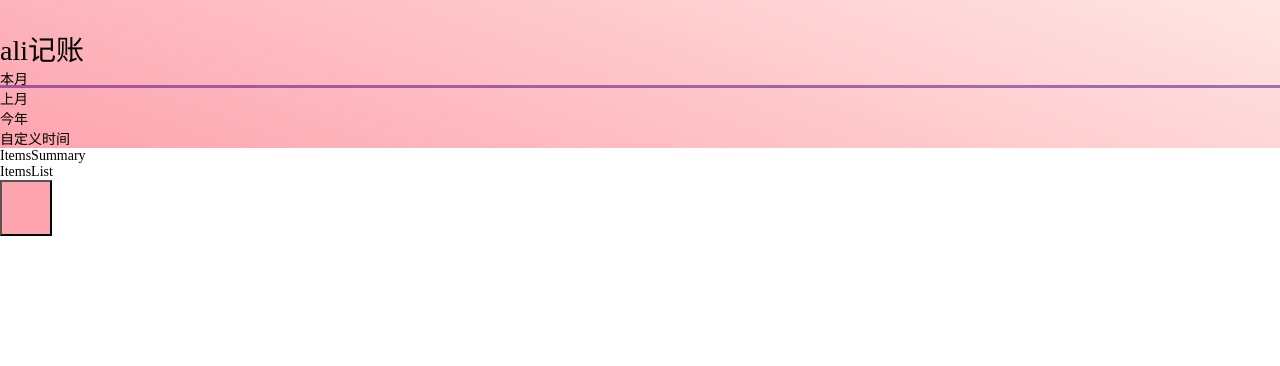
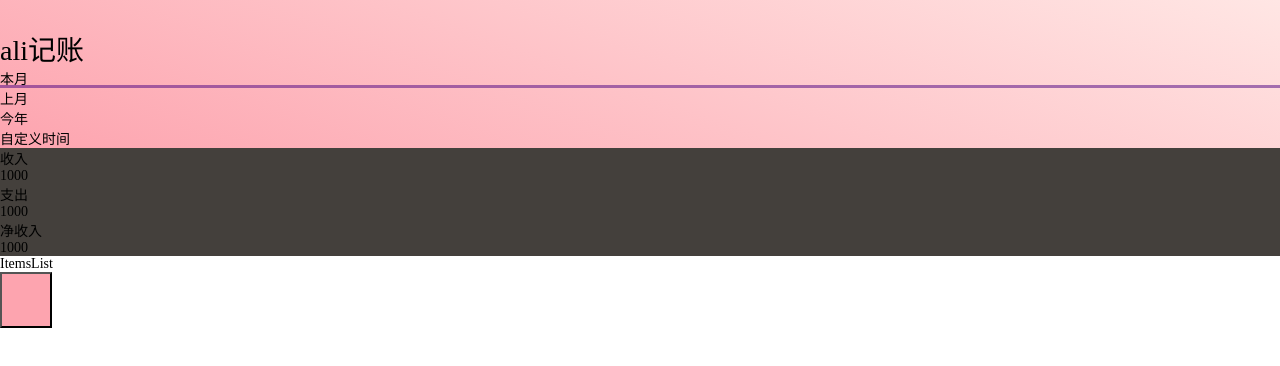
Before and after one commit to christina-xhy/January31, a React (Vite) app: page /items in a window 1280 px wide. Shown: the top 366 px of the page. Built offline with nearby package versions, Linux system fonts and the light colour scheme.

Commit message:
完成Itemssummary 页面

```diff
--- a/src/app.scss
+++ b/src/app.scss
@@ -5,6 +5,7 @@
   *::after, *::before{ box-sizing: border-box; }
   a{color: inherit; text-decoration: none;}
   h1,h2,h3,h4,h5,h6{font-weight: normal;}
+  ol,li{list-style: none;}
 
   html{
     font-size: 14px;
--- a/src/components/TimeRangePicker.tsx
+++ b/src/components/TimeRangePicker.tsx
@@ -35,13 +35,15 @@ const timeRanges: { key: TimeRange; text: string }[] = [
   { key: 'thisYear', text: '今年' },
   { key: 'custom', text: '自定义时间' },
 ]
+
+
 export const TimeRangePicker: React.FC<Props> = ({ selected, onSelected }) => {
   return (
-    <ol flex text-white children-px-24px children-py-12px cursor-pointer>
+    <ul flex text-white children-px-24px children-py-12px cursor-pointer>
       {timeRanges.map(tr => <li key={tr.key} className={tr.key === selected ? s.selected : ''}
         onClick={() => onSelected(tr.key)}>
         {tr.text}
       </li>)}
-    </ol>
+    </ul>
   )
 }
--- a/src/pages/ItemsPages/ItemsSummary.tsx
+++ b/src/pages/ItemsPages/ItemsSummary.tsx
@@ -1,3 +1,18 @@
 export const ItemsSummary : React.FC = () => {
-  return <div>ItemsSummary </div>;
-}
+  return(
+    <ol bg=' #44403c' flex justify-between items-center m-16px  rounded-8px py-12px px-16px
+      children-px-24px>
+      <li>
+        <div text-red>收入</div>
+        <div text-red>1000</div>
+      </li>
+      <li>
+        <div text-green>支出</div>
+        <div text-green>1000</div>
+      </li>
+      <li>
+        <div text-white>净收入</div>
+        <div text-white>1000</div>
+      </li>
+    </ol>
+  )}
```
